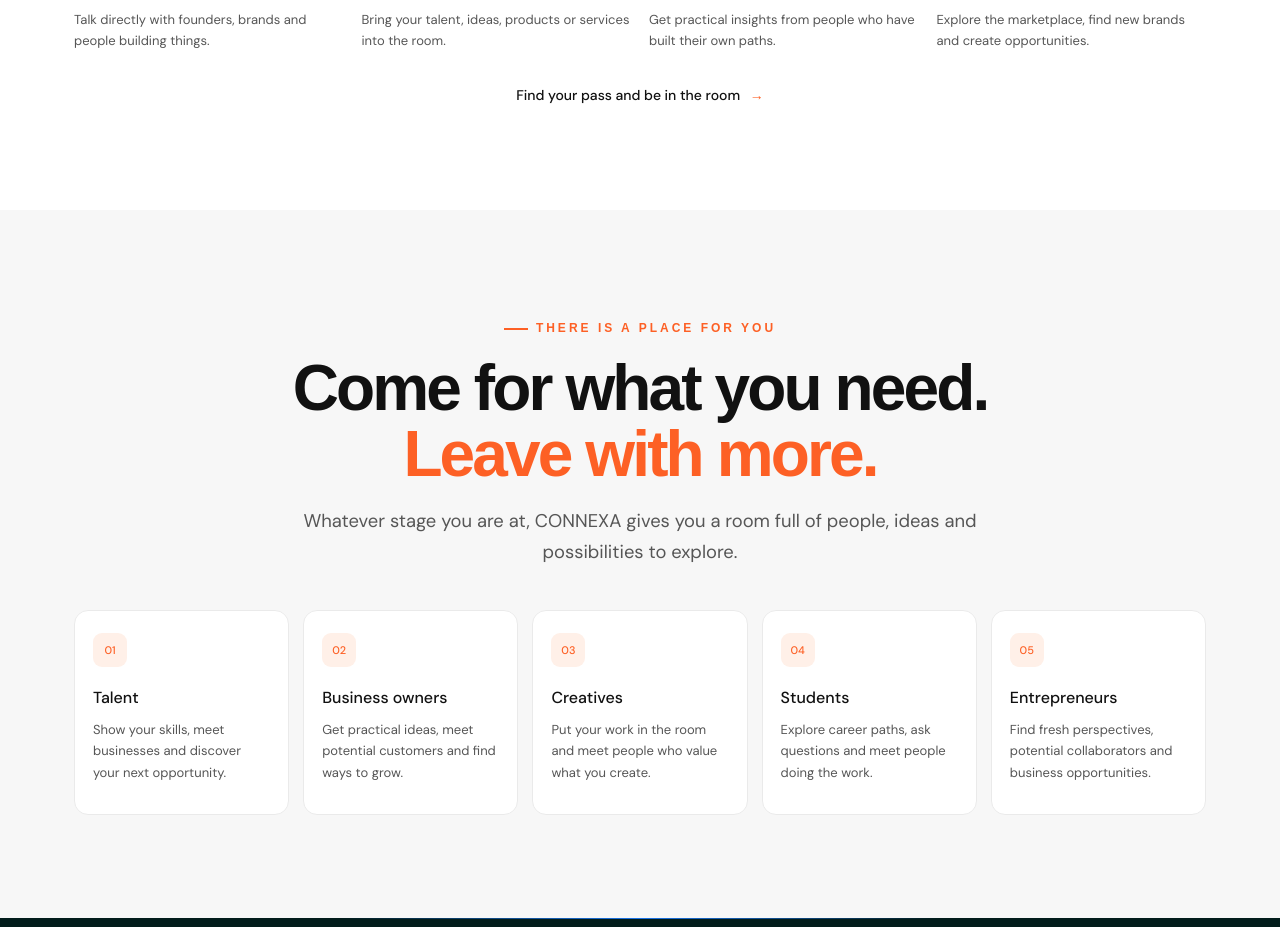
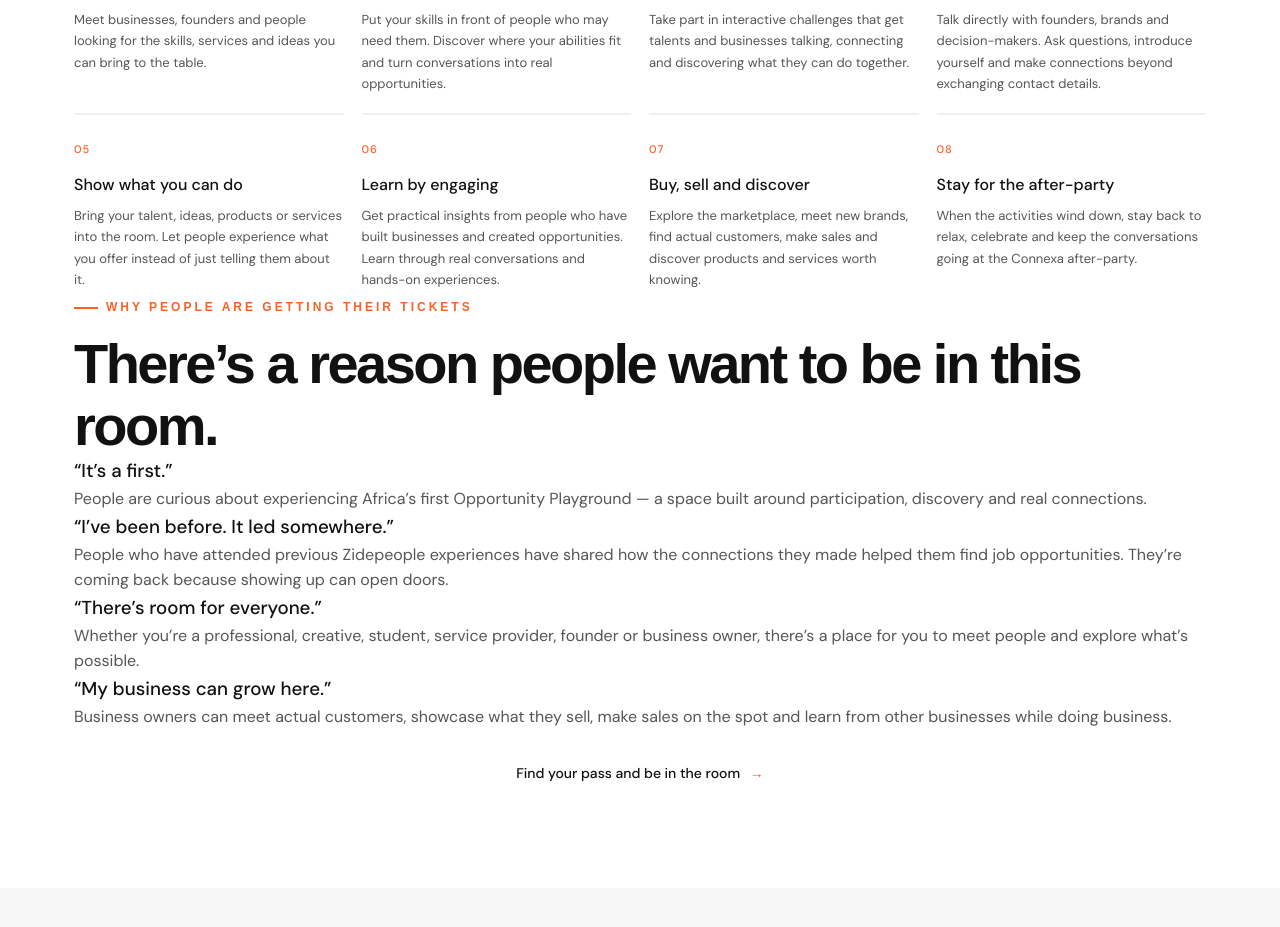
Before and after one commit to Zidepeoplenewaccount/connexa, a React (Vite) app: page / in a window 1280 px wide. Shown: the part 1627-2554 px from the top of the page. Built offline with nearby package versions, Linux system fonts and the light colour scheme; no server answers.

Commit message:
Expand Connexa benefits and add ticket reasons

```diff
--- a/src/components/About.jsx
+++ b/src/components/About.jsx
@@ -7,10 +7,14 @@ const contrasts = [
 ];
 
 const highlights = [
-  { title: 'Meet businesses', desc: 'Talk directly with founders, brands and people building things.' },
-  { title: 'Show what you can do', desc: 'Bring your talent, ideas, products or services into the room.' },
-  { title: 'Learn by engaging', desc: 'Get practical insights from people who have built their own paths.' },
-  { title: 'Buy, sell and discover', desc: 'Explore the marketplace, find new brands and create opportunities.' },
+  { title: 'Opportunity matching', desc: 'Meet businesses, founders and people looking for the skills, services and ideas you can bring to the table.' },
+  { title: 'Skill matching', desc: 'Put your skills in front of people who may need them. Discover where your abilities fit and turn conversations into real opportunities.' },
+  { title: 'Talent and business games', desc: 'Take part in interactive challenges that get talents and businesses talking, connecting and discovering what they can do together.' },
+  { title: 'Meet businesses', desc: 'Talk directly with founders, brands and decision-makers. Ask questions, introduce yourself and make connections beyond exchanging contact details.' },
+  { title: 'Show what you can do', desc: 'Bring your talent, ideas, products or services into the room. Let people experience what you offer instead of just telling them about it.' },
+  { title: 'Learn by engaging', desc: 'Get practical insights from people who have built businesses and created opportunities. Learn through real conversations and hands-on experiences.' },
+  { title: 'Buy, sell and discover', desc: 'Explore the marketplace, meet new brands, find actual customers, make sales and discover products and services worth knowing.' },
+  { title: 'Stay for the after-party', desc: 'When the activities wind down, stay back to relax, celebrate and keep the conversations going at the Connexa after-party.' },
 ];
 
 export default function About() {
@@ -43,6 +47,30 @@ export default function About() {
             </article>
           ))}
         </div>
+        <div className="conversion-why">
+          <div className="conversion-why-heading">
+            <p className="section-tag">WHY PEOPLE ARE GETTING THEIR TICKETS</p>
+            <h2 className="section-title">There’s a reason people want to be in this room.</h2>
+          </div>
+          <div className="conversion-why-grid">
+            <article className="conversion-why-card">
+              <h3>“It’s a first.”</h3>
+              <p>People are curious about experiencing Africa’s first Opportunity Playground — a space built around participation, discovery and real connections.</p>
+            </article>
+            <article className="conversion-why-card">
+              <h3>“I’ve been before. It led somewhere.”</h3>
+              <p>People who have attended previous Zidepeople experiences have shared how the connections they made helped them find job opportunities. They’re coming back because showing up can open doors.</p>
+            </article>
+            <article className="conversion-why-card">
+              <h3>“There’s room for everyone.”</h3>
+              <p>Whether you’re a professional, creative, student, service provider, founder or business owner, there’s a place for you to meet people and explore what’s possible.</p>
+            </article>
+            <article className="conversion-why-card">
+              <h3>“My business can grow here.”</h3>
+              <p>Business owners can meet actual customers, showcase what they sell, make sales on the spot and learn from other businesses while doing business.</p>
+            </article>
+          </div>
+        </div>
         <div className="conversion-inline-cta"><a href="#tickets" className="conversion-text-link">Find your pass and be in the room <span aria-hidden="true">→</span></a></div>
       </div>
     </section>
```
